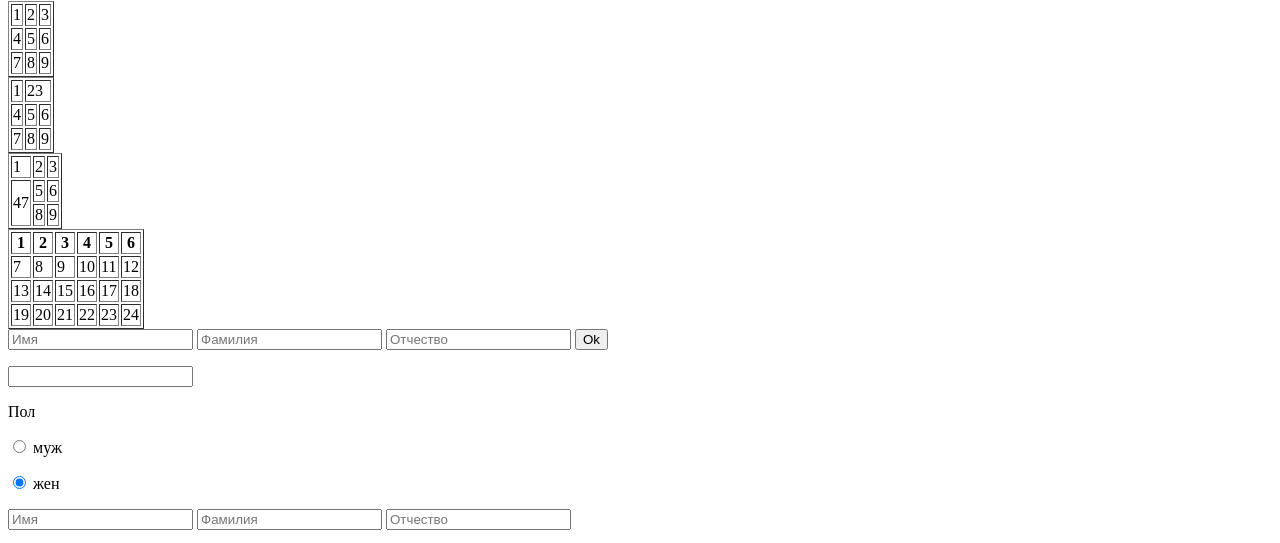
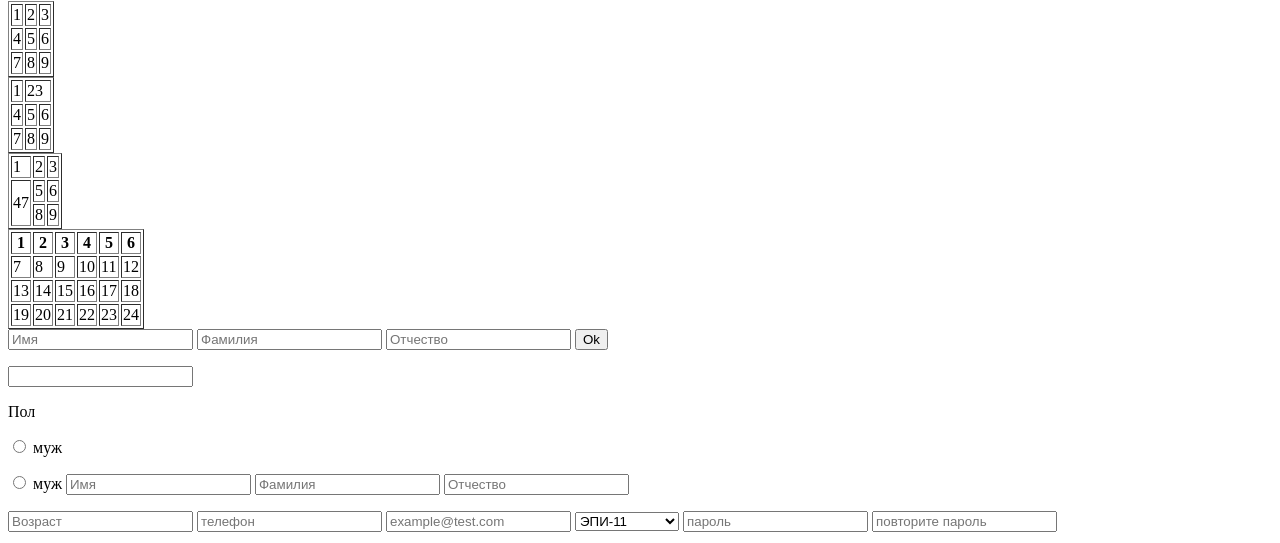
Before and after one commit to KotelnikovDS/Lab1, a plain HTML site: page index.html in a window 1280 px wide. Shown: the part 1405-1948 px from the top of the page. Drawn offline with Linux system fonts and the light colour scheme.

Commit message:
Update index.html

```diff
--- a/index.html
+++ b/index.html
@@ -149,7 +149,7 @@
 		<form>
 			<p>Пол</p>
 			<p><input name="pol" type="radio" value="male"> муж</p>
-			<p><input name="pol" type="radio" value="female" checked> жен</p>
+                        <label><input name="pol" type="radio" value="male"> муж</label>
 			<input type="text" min="3" required placeholder="Имя">
 			<input type="text" min="3" required placeholder="Фамилия">
 			<input type="text" min="3" placeholder="Отчество">
```
